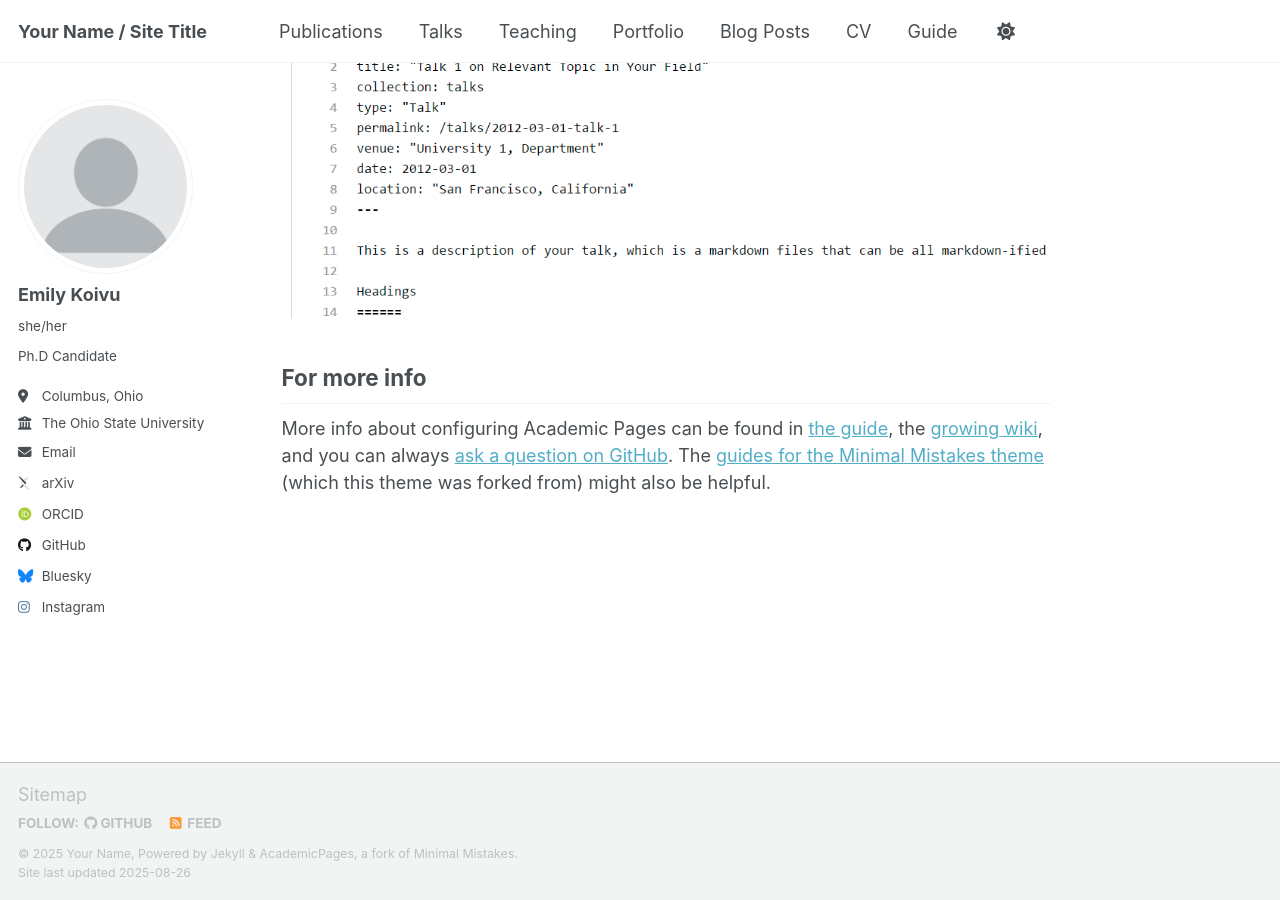
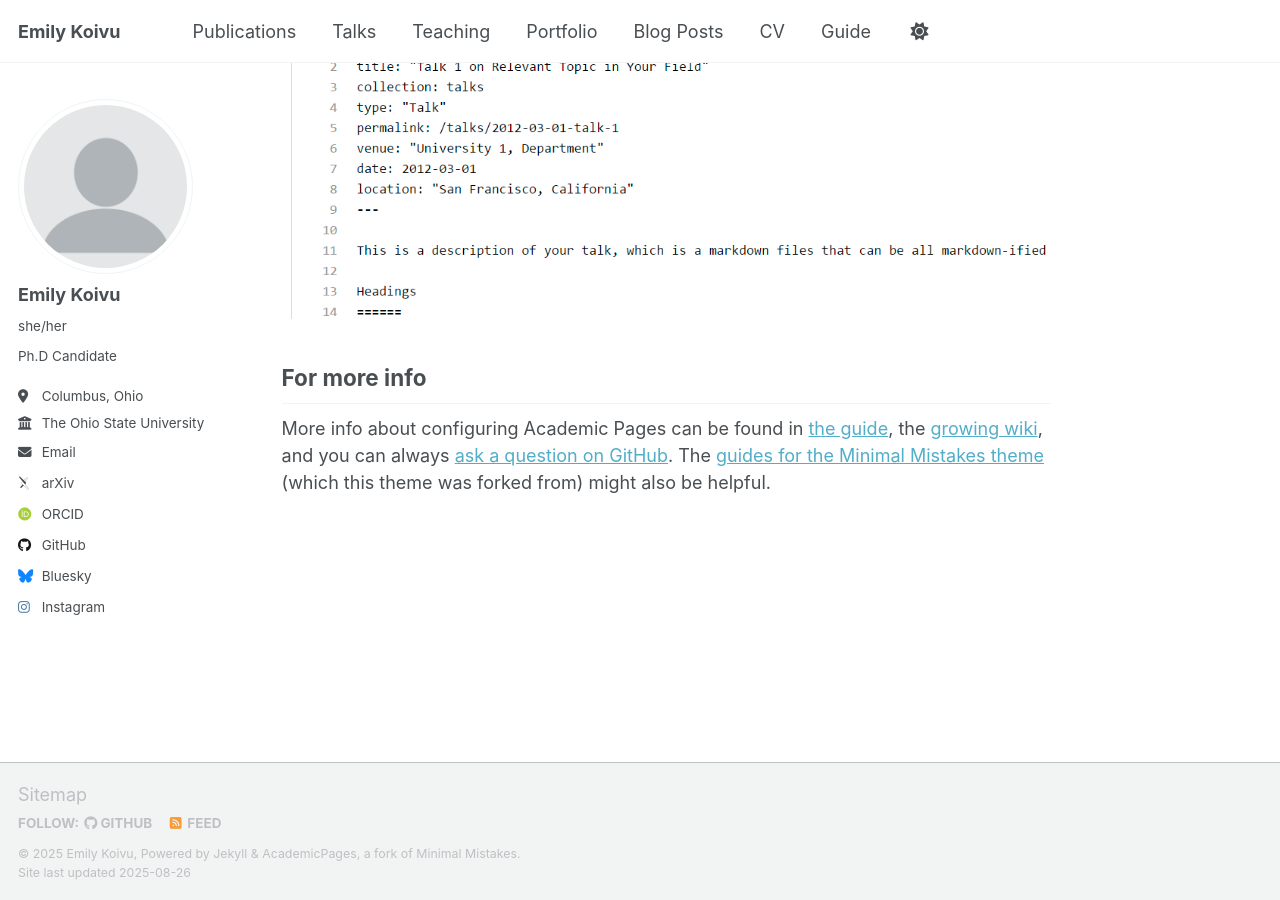
Before and after one commit to koivuemily/koivuemily.github.io, a Jekyll site: the page built from _pages/about.md, in a window 1280 px wide and 900 px high, scrolled down 2880 px. Built offline with Jekyll 4.4.1, drawn with Linux system fonts in a browser that asks for light colours; some web fonts are replaced; a script that is not in the unit is left out.

Commit message:
Update _config.yml

```diff
--- a/_config.yml
+++ b/_config.yml
@@ -9,10 +9,10 @@
 # Basic Site Settings
 locale                   : "en-US"
 site_theme               : "default" # Currently available options are "default", "air"
-title                    : "Your Name / Site Title"
+title                    : "Emily Koivu"
 title_separator          : "-"
-name                     : &name "Your Name"
-description              : &description "personal description"
+name                     : &name "Emily Koivu"
+description              : &description "Ph.D Candidate"
 url                      : https://koivuemily.github.io # the base hostname & protocol for your site e.g. "https://[your GitHub username].github.io" or if you already have some other page hosted on Github then use "https://[your GitHub username].github.io/[Your Repo Name]"
 baseurl                  : "" # the subpath of your site, e.g. "/blog"
 repository               : "koivuemily/koivuemily.github.io"
```
